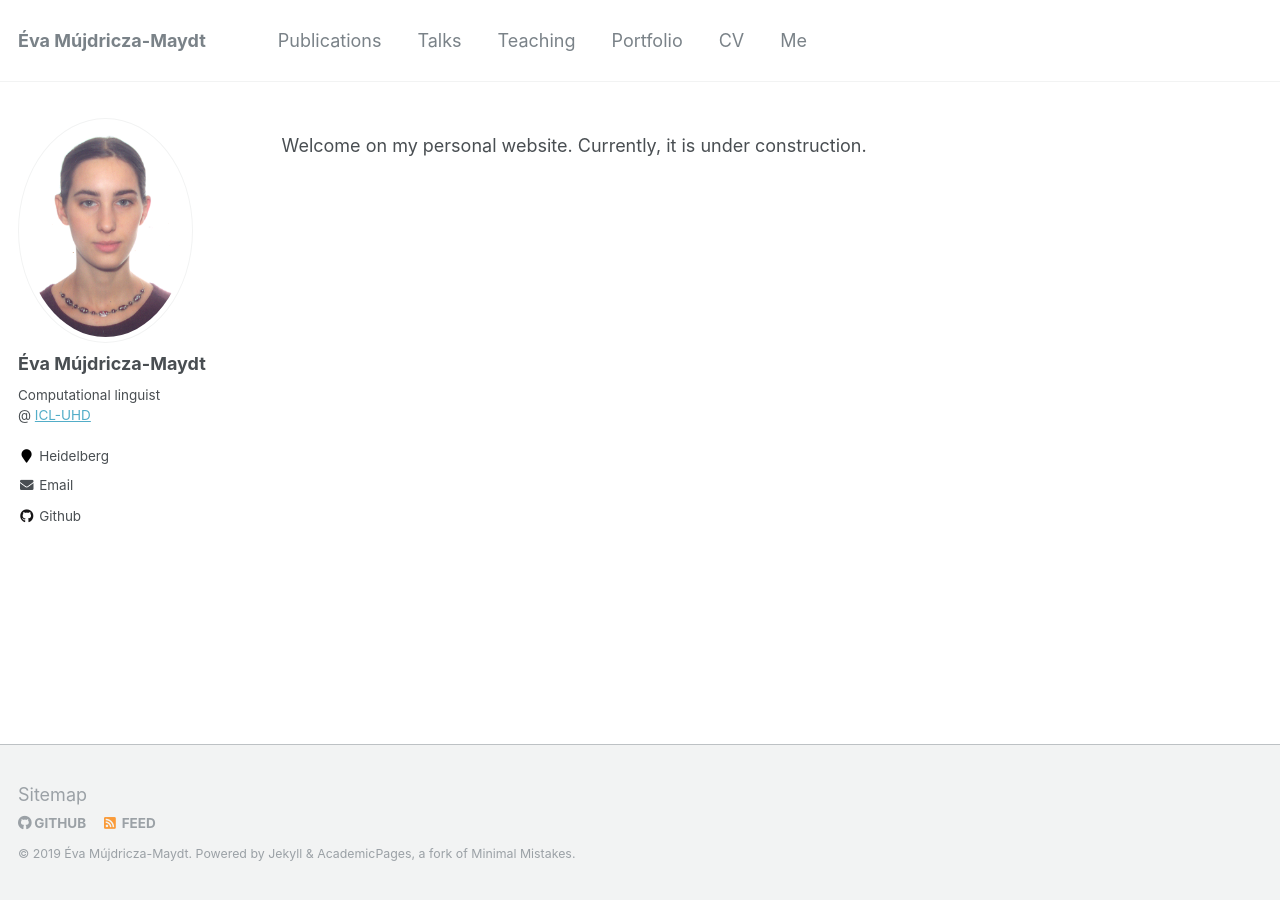
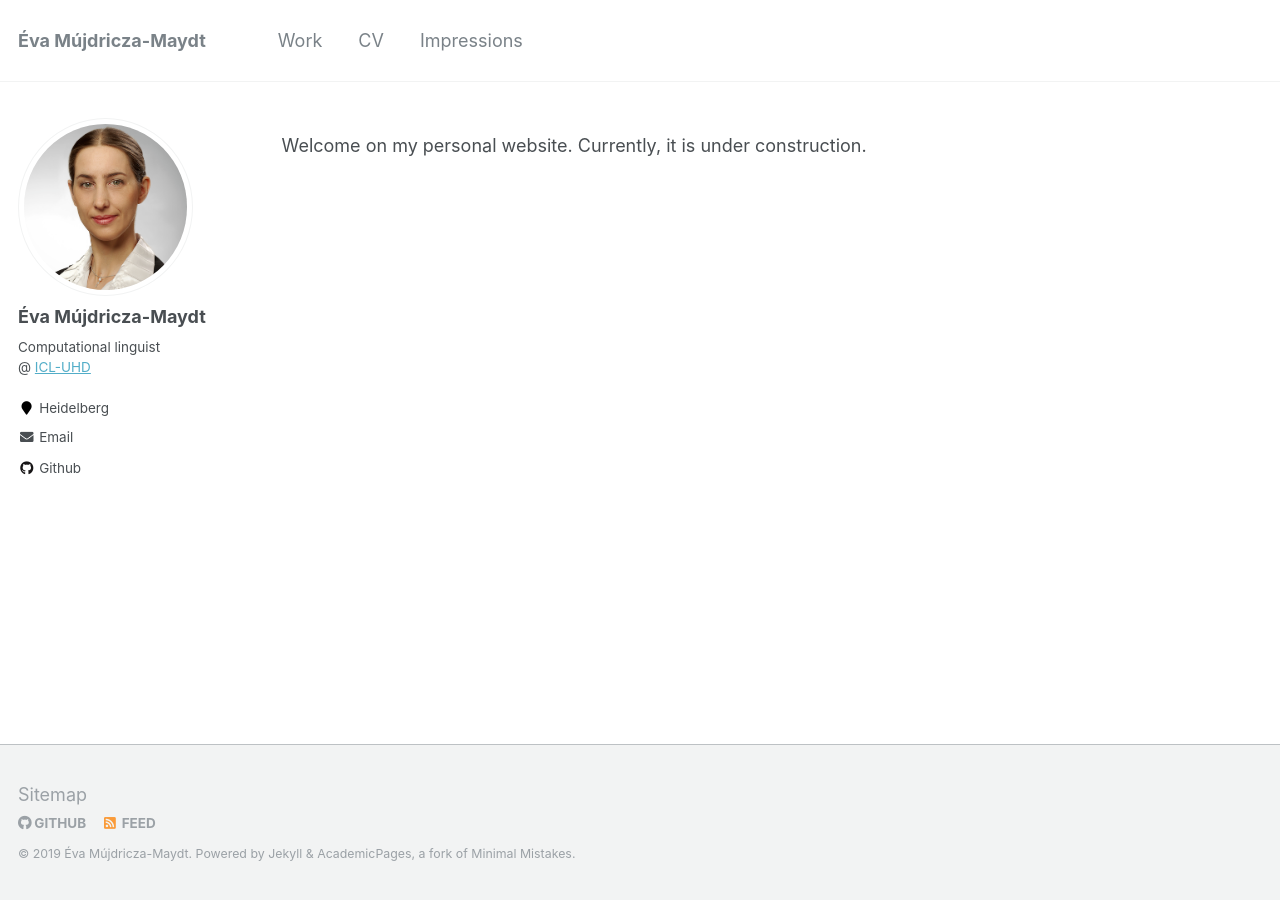
Before and after one commit to mmev/mmev.github.io, a Jekyll site: the page built from _pages/about.md, in a window 1280 px wide. Built offline with Jekyll 4.4.1, drawn with Linux system fonts in a browser that asks for light colours.

Commit message:
20190811

```diff
--- a/_config.yml
+++ b/_config.yml
@@ -82,7 +82,7 @@ analytics:
 # Site Author
 author:
   name             : "Éva Mújdricza-Maydt"
-  avatar           : "Eva_Foto.png"
+  avatar           : "190809-04-08_crop-small.png" #"Eva_Foto.png"
   bio              : "Computational linguist <br/> @ <a href='https://www.cl.uni-heidelberg.de/'>ICL-UHD</a>"
   location         : "Heidelberg"
   employer         :
--- a/_data/navigation.yml
+++ b/_data/navigation.yml
@@ -1,16 +1,19 @@
 # main links links
 main:
-  - title: "Publications"
-    url: /publications/
+  - title: "Work"
+    url: /work/
 
-  - title: "Talks"
-    url: /talks/
+  #- title: "Publications"
+  #  url: /publications/
 
-  - title: "Teaching"
-    url: /teaching/
+  #- title: "Talks"
+  #  url: /talks/
 
-  - title: "Portfolio"
-    url: /portfolio/
+  #- title: "Teaching"
+  #  url: /teaching/
+
+  #- title: "Portfolio"
+  #  url: /portfolio/
 
   #- title: "Blog Posts"
   #  url: /year-archive/
@@ -21,5 +24,5 @@ main:
   #- title: "Guide"
   #  url: /markdown/
 
-  - title: "Me"
+  - title: "Impressions"
     url: /me/
```
